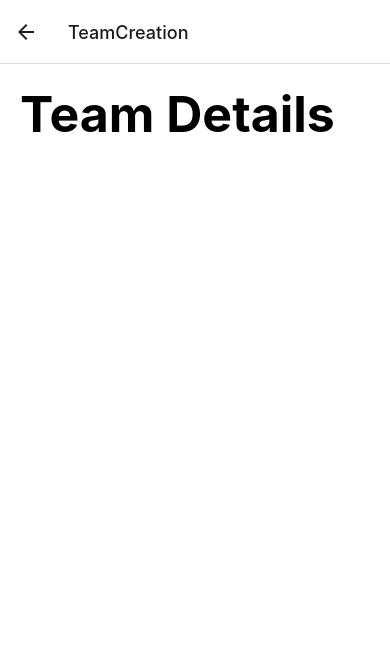
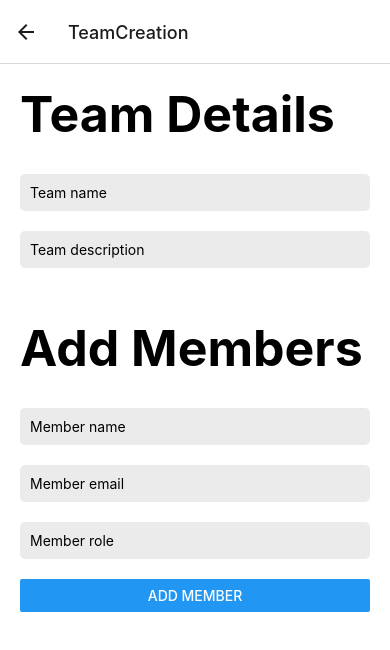
Before and after one commit to agamjolly/cs160, a React Native app: screen /TeamCreation in a window 390 px wide. Shown: the top 650 px of the page. Built offline with nearby package versions, Linux system fonts and the light colour scheme; what expo-linking would draw is missing.

Commit message:
create team: can add members

```diff
--- a/screens/CreateTeam.tsx
+++ b/screens/CreateTeam.tsx
@@ -1,11 +1,70 @@
+import { useState } from "react";
 import { RootStackScreenProps } from "types";
 import ScreenContainer from "components/ScreenContainer";
 import { Title } from 'components/StyledText';
+import TextInput from "components/TextInput";
+import { Button } from "react-native";
+import { useEffect } from "react";
+
+type Member = {
+	name: string;
+	email: string;
+	role: string;
+}
 
 const TeamCreation = ({ navigation }: RootStackScreenProps<"TeamCreation">) => {
+	const [teamName, setTeamName] = useState("");
+	const [teamDescription, setTeamDescription] = useState("");
+	const [currMemberName, setMemberName] = useState("");
+	const [currMemberEmail, setMemberEmail] = useState("");
+	const [currMemberRole, setMemberRole] = useState("");
+
+	const [members, setMembers] = useState<Member[]>([]);
+
+	const handleAddMember = () => {
+		setMembers([{ name: currMemberName, email: currMemberEmail, role: currMemberRole }, ...members])
+		setMemberName("")
+		setMemberEmail("")
+		setMemberRole("")
+	}
+
+	useEffect(() => {
+		console.log(members);
+	}, [members]);
+
 	return (
 		<ScreenContainer>
 			<Title>Team Details</Title>
+			<TextInput
+				placeholder="Team name"
+				onChangeText={setTeamName}
+			/>
+			<TextInput
+				placeholder="Team description"
+				onChangeText={setTeamDescription}
+			/>
+
+			<Title underContent>Add Members</Title>
+			<TextInput
+				placeholder="Member name"
+				value={currMemberName}
+				onChangeText={setMemberName}
+			/>
+			<TextInput
+				textContentType="emailAddress"
+				placeholder="Member email"
+				value={currMemberEmail}
+				onChangeText={setMemberEmail}
+			/>
+			<TextInput
+				placeholder="Member role"
+				value={currMemberRole}
+				onChangeText={setMemberRole}
+			/>
+			<Button
+				title="Add Member"
+				onPress={handleAddMember}
+			/>
 		</ScreenContainer>
 	);
 }
```
